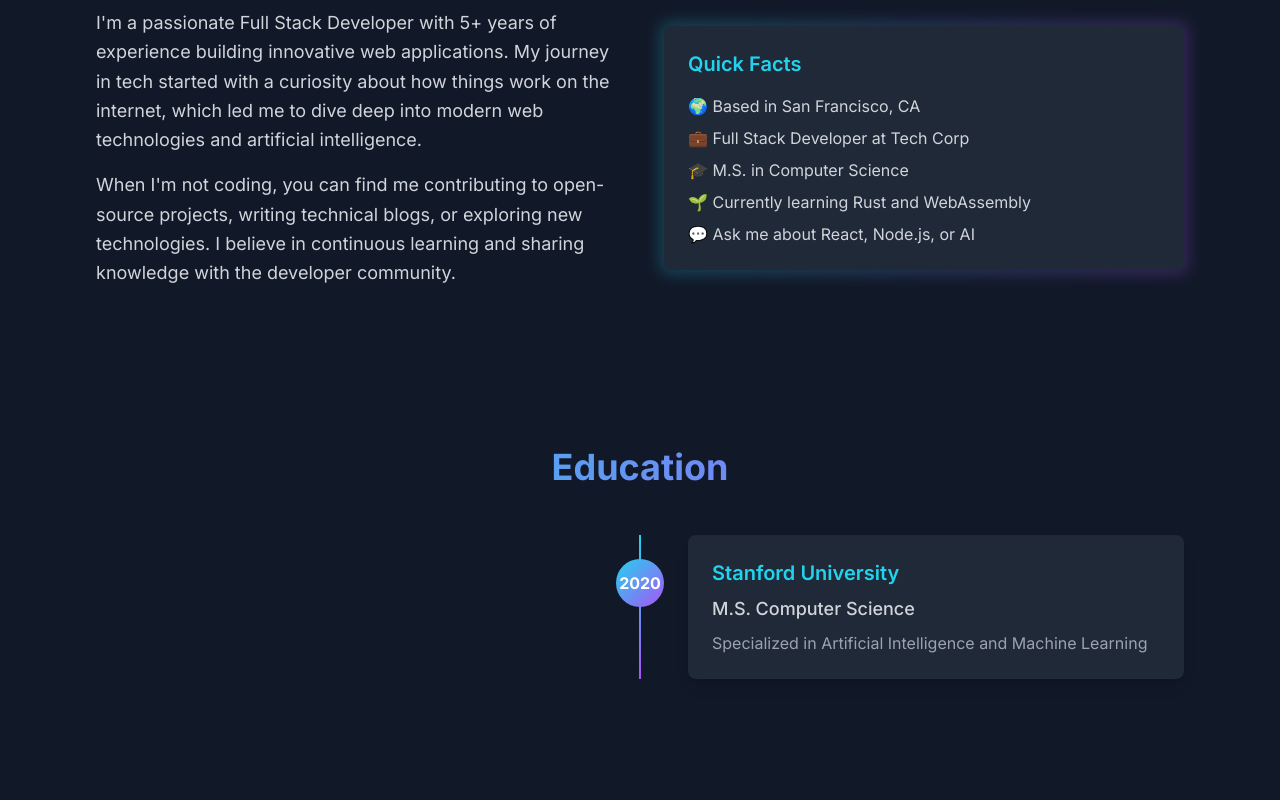
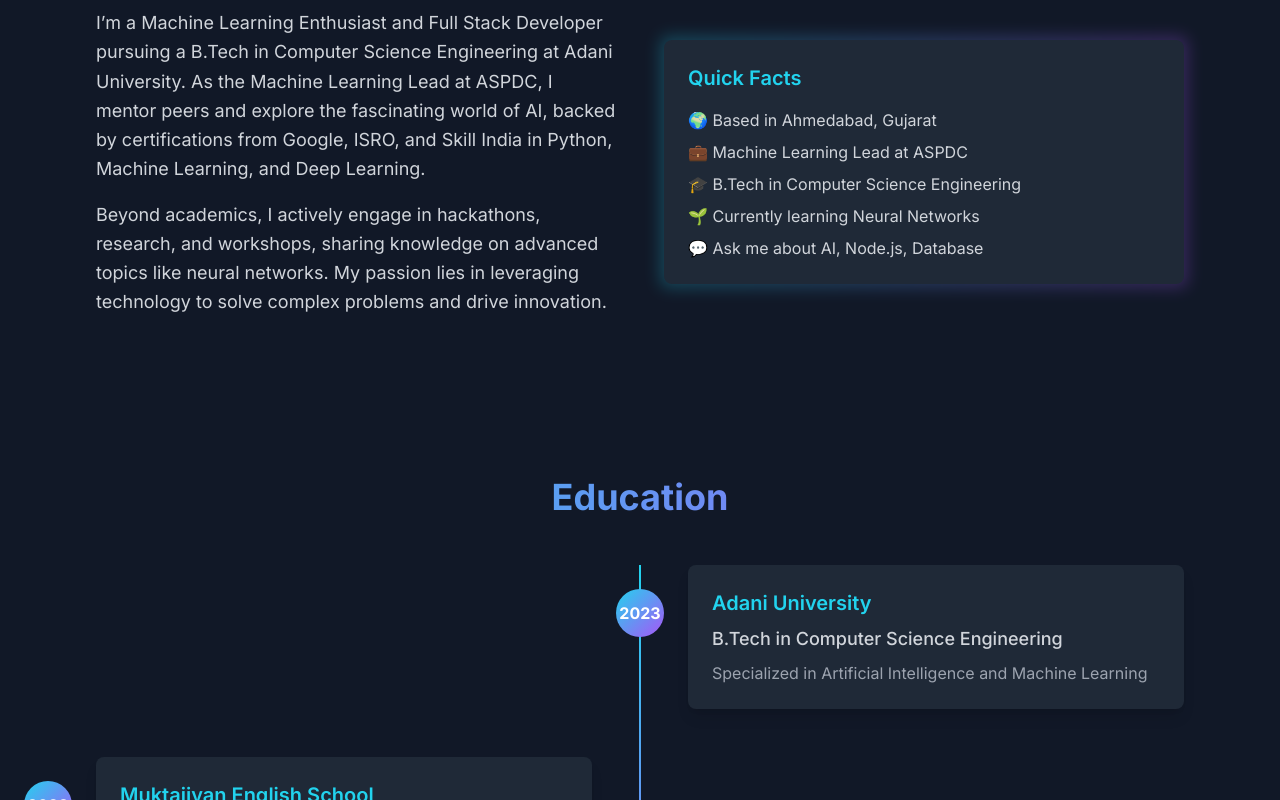
Before and after one commit to Vrajesh-Sharma/VrajeshSharma, a React (Vite) app: page / in a window 1280 px wide. Shown: the part 960-1760 px from the top of the page. Built offline with nearby package versions, Linux system fonts and the light colour scheme.

Commit message:
updated files

```diff
--- a/src/components/About.tsx
+++ b/src/components/About.tsx
@@ -23,13 +23,13 @@ export default function About() {
           <div className="grid md:grid-cols-2 gap-12 items-center">
             <div>
               <p className="text-gray-300 text-lg leading-relaxed">
-                I'm a passionate Full Stack Developer with 5+ years of experience building innovative web applications.
-                My journey in tech started with a curiosity about how things work on the internet, which led me to dive
-                deep into modern web technologies and artificial intelligence.
+              I’m a Machine Learning Enthusiast and Full Stack Developer pursuing a B.Tech in Computer Science Engineering
+              at Adani University. As the Machine Learning Lead at ASPDC, I mentor peers and explore the fascinating world of
+              AI, backed by certifications from Google, ISRO, and Skill India in Python, Machine Learning, and Deep Learning.
               </p>
               <p className="text-gray-300 text-lg leading-relaxed mt-4">
-                When I'm not coding, you can find me contributing to open-source projects, writing technical blogs,
-                or exploring new technologies. I believe in continuous learning and sharing knowledge with the developer community.
+              Beyond academics, I actively engage in hackathons, research, and workshops, sharing knowledge on advanced topics
+              like neural networks. My passion lies in leveraging technology to solve complex problems and drive innovation.
               </p>
             </div>
             <div className="relative">
@@ -37,11 +37,11 @@ export default function About() {
               <div className="relative bg-gray-800 p-6 rounded-lg">
                 <h3 className="text-xl font-semibold text-cyan-400 mb-4">Quick Facts</h3>
                 <ul className="space-y-2 text-gray-300">
-                  <li>🌍 Based in San Francisco, CA</li>
-                  <li>💼 Full Stack Developer at Tech Corp</li>
-                  <li>🎓 M.S. in Computer Science</li>
-                  <li>🌱 Currently learning Rust and WebAssembly</li>
-                  <li>💬 Ask me about React, Node.js, or AI</li>
+                  <li>🌍 Based in Ahmedabad, Gujarat</li>
+                  <li>💼 Machine Learning Lead at ASPDC</li>
+                  <li>🎓 B.Tech in Computer Science Engineering</li>
+                  <li>🌱 Currently learning Neural Networks</li>
+                  <li>💬 Ask me about AI, Node.js, Database</li>
                 </ul>
               </div>
             </div>
--- a/src/data.ts
+++ b/src/data.ts
@@ -17,10 +17,24 @@ export const projects: Project[] = [
 export const education: Education[] = [
   {
     id: 1,
-    institution: 'Stanford University',
-    degree: 'M.S. Computer Science',
-    year: '2020-2022',
+    institution: 'Adani University',
+    degree: 'B.Tech in Computer Science Engineering',
+    year: '2023-2027',
     description: 'Specialized in Artificial Intelligence and Machine Learning',
+  },
+  {
+    id: 2,
+    institution: 'Muktajivan English School',
+    degree: '12th Grade',
+    year: '2022-2023',
+    description: 'Science stream',
+  },
+  {
+    id: 3,
+    institution: 'Nelson English School',
+    degree: '10th Grade',
+    year: '2021-2022',
+    description: '',
   },
   // Add more education entries
 ];
```
